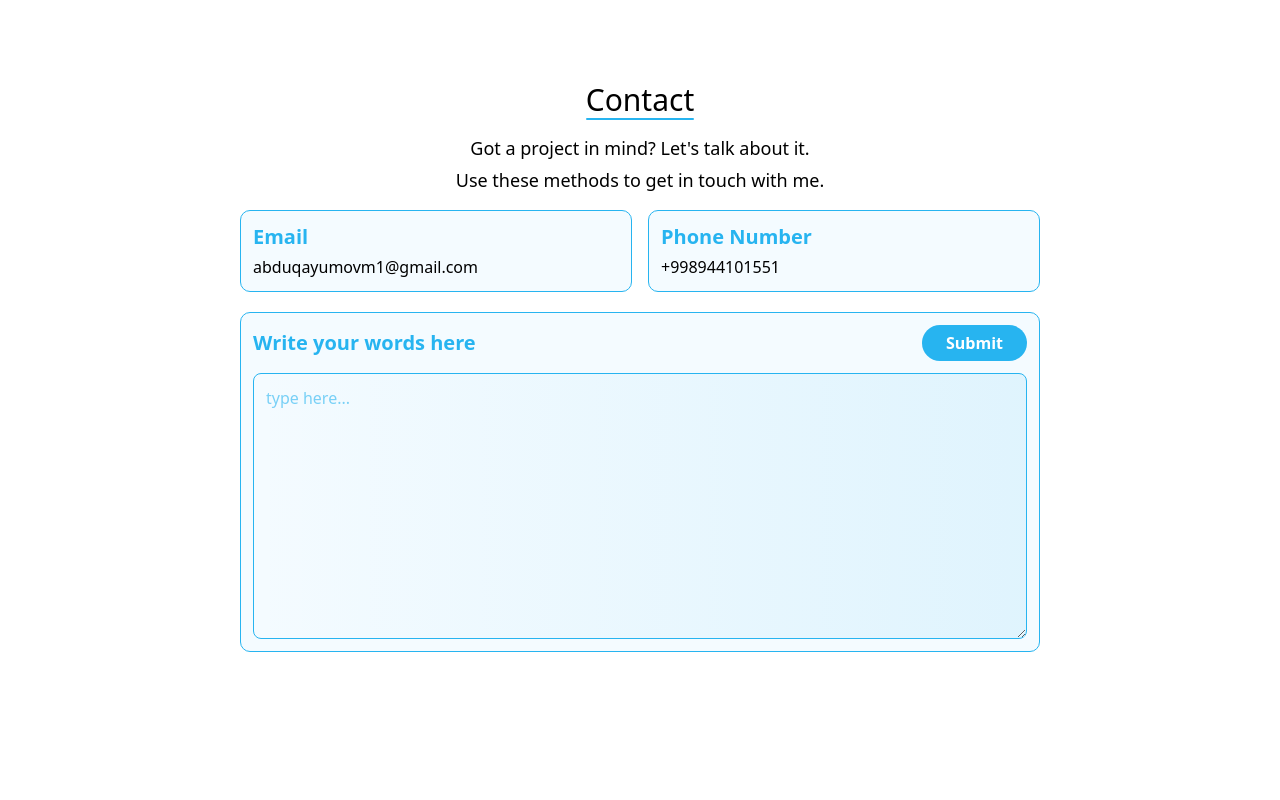
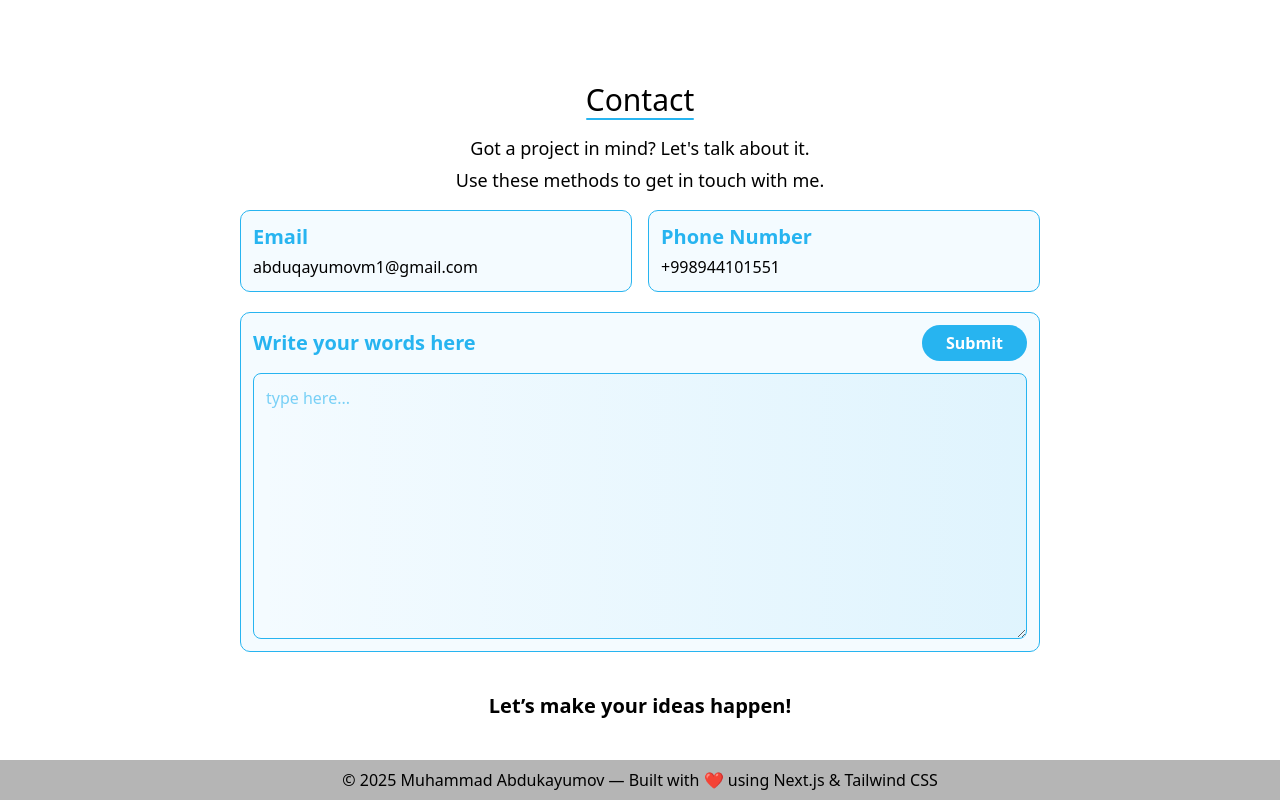
Before and after one commit to Muhammad0830/Portfolio, a Next.js app: page /en/home in a window 1280 px wide. Shown: the part 2962-3762 px from the top of the page. Before the commit the page ends 3614 px from the top, so only its background shows below. Built offline with nearby package versions, Linux system fonts and the light colour scheme.

Commit message:
lastSection/copyright is done

```diff
--- a/messages/en.json
+++ b/messages/en.json
@@ -44,5 +44,8 @@
         "Submit": "Submit",
         "WriteHere": "Write your words here",
         "type_here": "type here..."
-    }
+    },
+    "lets_make_it_happen": "Let’s make your ideas happen!",
+    "copyright": "© 2025 Muhammad Abdukayumov",
+    "built_with": "— Built with ❤️ using Next.js & Tailwind CSS"
 }
--- a/src/app/[locale]/(routes)/home/page.tsx
+++ b/src/app/[locale]/(routes)/home/page.tsx
@@ -1,6 +1,6 @@
-"use client";
 import AboutMeSection from "@/components/about/AboutMeSection";
 import ContactSection from "@/components/contact/ContactSection";
+import Footer from "@/components/Footer";
 import Header from "@/components/header/Header";
 import HeroSection from "@/components/hero/HeroSection";
 import ProjectsSection from "@/components/projects/ProjectsSection";
@@ -8,7 +8,8 @@ import SkillsSection from "@/components/Skills/SkillsSection";
 
 const Page = () => {
   return (
-    <div className="space-y-40 md:px-10 sm:px-6 px-4 min-h-screen bg-white text-black dark:bg-black dark:text-white">
+    <div className="min-h-screen bg-white text-black dark:bg-black dark:text-white">
+      <div className="sm:space-y-40 space-y-20 md:px-10 sm:px-6 px-4">
         <Header />
         <HeroSection />
         <AboutMeSection />
@@ -16,6 +17,8 @@ const Page = () => {
         <ProjectsSection />
         <ContactSection />
       </div>
+      <Footer />
+    </div>
   );
 };
 
--- /dev/null
+++ b/src/components/Footer.tsx
@@ -0,0 +1,21 @@
+"use client";
+import { useTranslations } from "next-intl";
+import React from "react";
+
+const Footer = () => {
+  const t = useTranslations();
+  return (
+    <div className="mt-10 space-y-10">
+      <div className="md:text-xl text-lg text-center font-semibold">
+        {t("lets_make_it_happen")}
+      </div>
+
+      <div className="px-4 py-2 w-full bg-foreground/30 flex flex-wrap justify-center items-center sm:text-base text-sm">
+        <p className="text-nowrap inline-block mr-1">{t("copyright")}</p>
+        <p className="text-nowrap">{t("built_with")}</p>
+      </div>
+    </div>
+  );
+};
+
+export default Footer;
```
Lines whose indentation alone changed are shown as unchanged.
